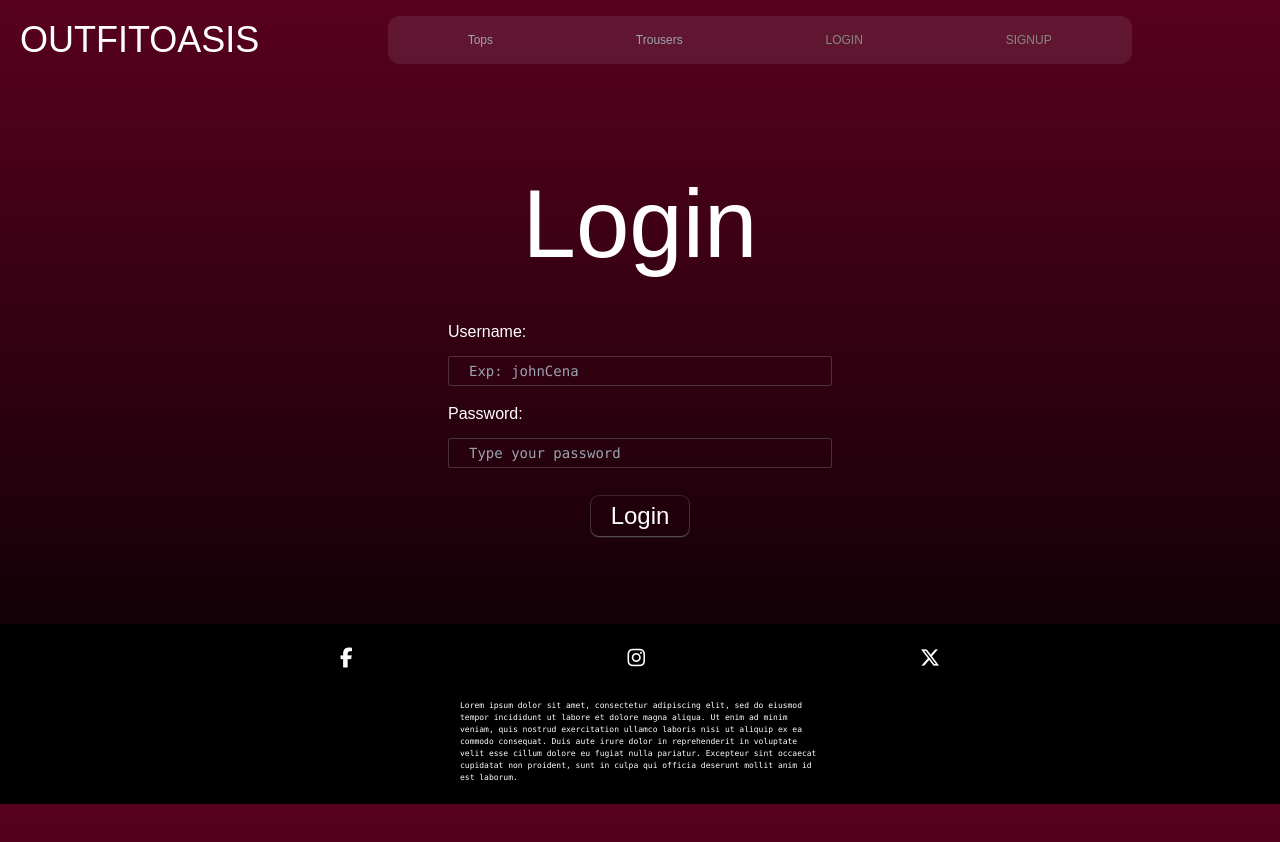
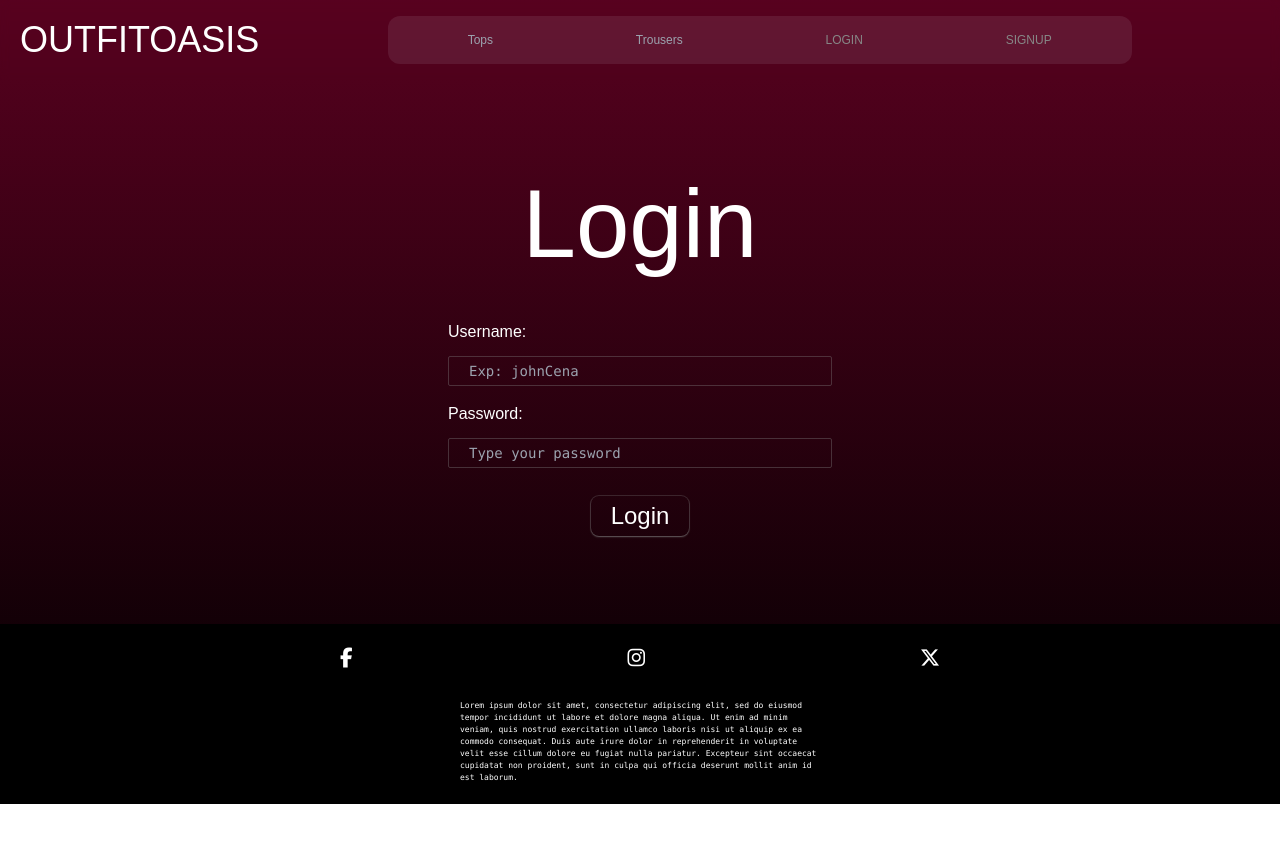
Before and after one commit to Zyadbassem/OutfitOasis, a React (Vite) app in the folder outfit-oasis/: page /login in a window 1280 px wide. Shown: the top 842 px of the page. Built offline with nearby package versions, Linux system fonts and the light colour scheme; a web font is replaced by a local one.

Commit message:
fix background

```diff
--- a/outfit-oasis/src/index.css
+++ b/outfit-oasis/src/index.css
@@ -9,22 +9,28 @@
 }
 
 body {
-    background: linear-gradient(
-            0deg,
-            rgba(0, 0, 0, 1) 0%,
-            rgba(88, 1, 31, 1) 100%
-        )
-        no-repeat center center fixed;
-    -webkit-background-size: cover;
-    -moz-background-size: cover;
-    -o-background-size: cover;
-    background-size: cover;
+    margin: 0;
+    padding: 0;
     color: white;
     overflow-x: hidden;
+    height: 100vh;
+    overflow-y: auto;
+    scroll-behavior: smooth;
+    -webkit-overflow-scrolling: touch;
+    position: relative;
+}
 
-    height: 100vh; /* Adjusts with mobile browser UI */
-    overflow-y: auto;
-    overflow-x: hidden;
-    scroll-behavior: smooth;
-    -webkit-overflow-scrolling: touch; /* Smooth scroll on iOS */
+body::before {
+    content: "";
+    position: fixed;
+    top: 0;
+    left: 0;
+    width: 100%;
+    height: 100%;
+    background: linear-gradient(
+        0deg,
+        rgba(0, 0, 0, 1) 0%,
+        rgba(88, 1, 31, 1) 100%
+    );
+    z-index: -1;
 }
```
